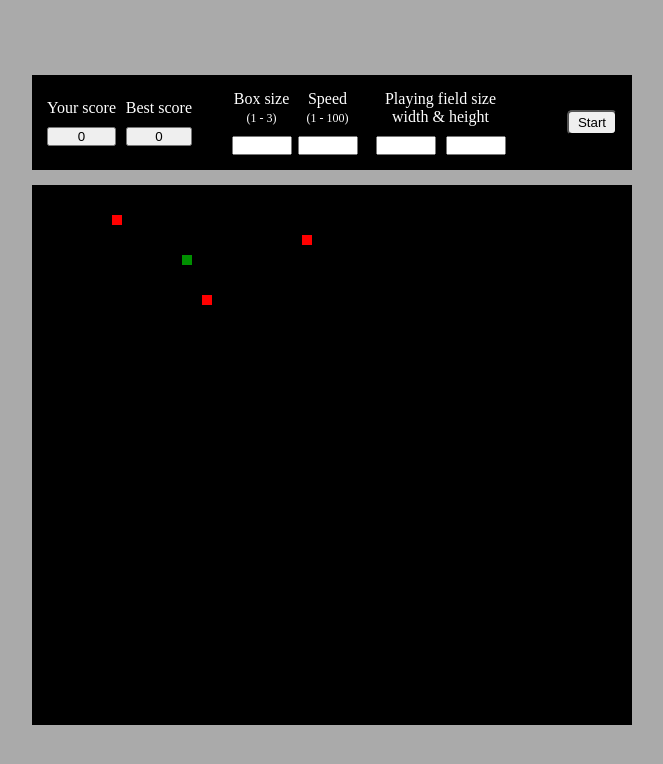
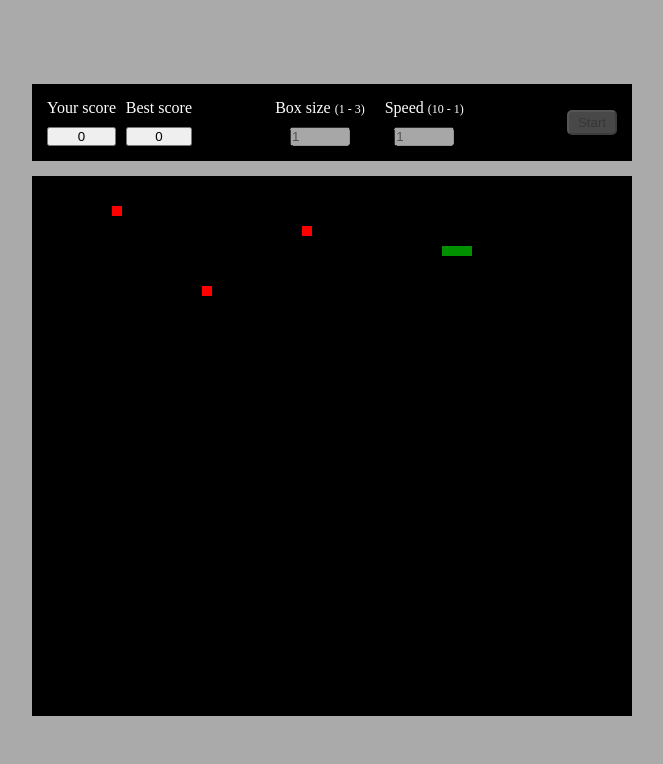
Before and after one commit to UsmanAhri/snake, a plain HTML site: page index.html in a window 1280 px wide. Both pictures are taken after a click on the button "Start". Shown: the whole page, without its empty margins (308-971 px from the left). Drawn offline with Linux system fonts and the light colour scheme.

Commit message:
finished programming settings bar

```diff
--- a/css/style.css
+++ b/css/style.css
@@ -61,10 +61,11 @@
     outline: none;
     background-color: #e67e22;
 }
-.settings {
+.top-bar {
     display: flex;
     justify-content: space-between;
     align-items: center;
+    flex-wrap: wrap;
     width: 600px;
     background-color: black;
     margin-bottom: 15px;
@@ -82,7 +83,7 @@
     margin-top: 10px;
     width: 100%;
 }
-.settings__cells-wrap {
+.settings__wrap {
     display: flex;
     align-items: flex-end;
 }
@@ -94,11 +95,7 @@
     color: #ffffff;
 }
 .settings__cell:not(:last-child) {
-    margin-right: 10px;
-    width: 56px;
-}
-.settings__cell:last-child {
-    margin-left: 10px;
+    margin-right: 20px;
 }
 .settings__cell-input {
     width: 60px;
@@ -119,8 +116,3 @@
     cursor: pointer;
     margin-left: 20px;
 }
-.settings__cell-input-wrap {
-    display: flex;
-    justify-content: space-between;
-    width: 130px;
-}
--- a/index.html
+++ b/index.html
@@ -19,7 +19,7 @@
         </div>
     </div>
     <div class="canvas-wrap">
-        <div class="settings">
+        <div class="top-bar">
             <div class="settings__scores-wrap">
                 <div>
                     <p class="settings__scores-title">Your score</p>
@@ -30,21 +30,14 @@
                     <input type="button" id="settings-best-score" class="settings__score-view" value="0">
                 </div>
             </div>
-            <div class="settings__cells-wrap">
+            <div class="settings__wrap">
                 <div class="settings__cell">
-                    <p class="settings__cell-title">Box size <br><span>(1 - 3)</span></p>
-                    <input type="text" id="box" class="settings__cell-input">
+                    <p class="settings__cell-title">Box size <span>(1 - 3)</span></p>
+                    <input type="text" id="box" class="settings__cell-input" value="1">
                 </div>
                 <div class="settings__cell">
-                    <p class="settings__cell-title">Speed <br><span>(1 - 100)</span></p>
-                    <input type="text" id="speed" class="settings__cell-input">
-                </div>
-                <div class="settings__cell">
-                    <p class="settings__cell-title">Playing field size <br>width & height</p>
-                    <div class="settings__cell-input-wrap">
-                        <input type="text" id="playing-field-width" class="settings__cell-input">
-                        <input type="text" id="playing-field-height" class="settings__cell-input">
-                    </div>
+                    <p class="settings__cell-title">Speed <span>(10 - 1)</span></p>
+                    <input type="text" id="speed" class="settings__cell-input" value="1">
                 </div>
             </div>
             <button id="settings__start">Start</button>
--- a/js/main.js
+++ b/js/main.js
@@ -1,9 +1,10 @@
 const   canvas     = document.getElementById('canvas'),
-        ctx      = canvas.getContext("2d");
+        ctx        = canvas.getContext("2d");
+
+let score          = 0,
+    bestScore      = 0;
 
 let settings = {
-    score: document.getElementById('settings-score').value,
-    bestScore: document.getElementById('settings-best-score').value,
     box: 10,
     speed: 100,
     width: 600,
@@ -11,8 +12,14 @@ let settings = {
     startButton: document.getElementById('settings__start')
 };
 
+let gameOverBlock = document.querySelector('.game-over-wrap'),
+    inputScore = document.querySelector('.game-over__score'),
+    inputBestScore = document.querySelector('.game-over__best-score');
+
+let intervalId;
+
 let snake = {
-    direction: '',
+    direction: 'ArrowRight',
     size: [],
     newHead: {},
     move() {
@@ -37,29 +44,31 @@ let snake = {
         };
     },
     startSize () {
-        for (i = 0; i < 3; i++) {
+        for (let i = 0; i < 3; i++) {
+            let halfWidth = canvas.width / 2;
+            let halfHeight = canvas.height / 2;
             let newElem = {
-                x: canvas.width / 2 - ((canvas.width / 2) % settings.box),
-                y: canvas.height / 2 - ((canvas.height / 2) % settings.box),
+                x: halfWidth - (halfWidth % settings.box),
+                y: halfHeight - (halfHeight % settings.box),
             };
 
             snake.size.push(newElem);
         }
     },
-    snakeTransition(e) {
-        if (e.x === -settings.box) {
-            e.x = canvas.width;
+    snakeTransition(newHead) {
+        if (newHead.x === -settings.box) {
+            newHead.x = canvas.width;
             snake.direction = 'ArrowLeft';
-        } else if (e.x === canvas.width) {
-            e.x = 0;
+        } else if (newHead.x === canvas.width) {
+            newHead.x = 0;
             snake.direction = 'ArrowRight';
         }
 
-        if (e.y === -settings.box) {
-            e.y = canvas.height;
+        if (newHead.y === -settings.box) {
+            newHead.y = canvas.height;
             snake.direction = 'ArrowUp';
-        } else if (e.y === canvas.height) {
-            e.y = 0;
+        } else if (newHead.y === canvas.height) {
+            newHead.y = 0;
             snake.direction = 'ArrowDown';
         }
     }
@@ -71,11 +80,11 @@ let food = {
             let x = Math.random() * canvas.width,
                 y = Math.random() * canvas.height;
             let newItem = {
-                x: x - (x % settings.box),
+                x: x - (x % settings.box), //
                 y: y - (y % settings.box)
             };
             let itemExists = false;
-            for (i = 0; i < this.amount.length; i++) {
+            for (let i = 0; i < this.amount.length; i++) {
                 if (this.amount[i] === newItem) {
                     itemExists = true;
                 }
@@ -96,44 +105,90 @@ let food = {
     }
 };
 
-function startGame() {
-    settings.height = 540;
-    settings.width = 600;
-    let personalSettings = {
-        box: document.getElementById('box').value,
-        speed: document.getElementById('speed').value,
-        width: document.getElementById('playing-field-width').value,
-        height: document.getElementById('playing-field-height').value,
-        startButton: document.getElementById('settings__start')
-    };
-
-    if (personalSettings.box >= 1 && personalSettings.box <= 3) {
-        settings.box = Math.round(personalSettings.box) * 10;
-    }
-
-    if (personalSettings.speed >= 1 && personalSettings.speed <= 100) {
-        settings.speed = Math.round(personalSettings.speed) * 10;
-    }
-
-
-    food.generateFood(3);
-    snake.startSize();
-    document.addEventListener("keydown", directionCode);
-    //settings.box = document.getElementById('box').value * 10;
-    console.log(personalSettings.box);
-    setInterval(snakeMovement, settings.speed);
-    setInterval(drawGame, 50);
-}
-
 settings.startButton.addEventListener("click", function () {
     startGame();
 });
 
-let gameOverBlock = document.querySelector('.game-over-wrap'),
-    inputScore = document.querySelector('.game-over__score'),
-    inputBestScore = document.querySelector('.game-over__best-score');
+function validationCheck(obj) {
+    let minBoxSize      = 1,
+        maxBoxSize      = 3,
+        minSpeed        = 5,
+        maxSpeed        = 1;
 
+    // Box size validation
 
+    if (obj.box >= minBoxSize && obj.box <= maxBoxSize) {
+        obj.box = Math.round(obj.box) * 10;
+    } else if (obj.box < minBoxSize) {
+        document.getElementById('box').value = minBoxSize;
+    } else if (obj.box > maxBoxSize) {
+        obj.box = maxBoxSize * 10;
+        document.getElementById('box').value = maxBoxSize;
+    }
+
+    // Speed validation
+
+    if (obj.speed <= minSpeed && obj.speed >= maxSpeed) {
+        obj.speed = Math.round(obj.speed) * 100;
+    }
+    else if (obj.speed > minSpeed) {
+        obj.speed = minSpeed * 100;
+    }
+    else {
+        obj.speed = maxSpeed * 100;
+    }
+}
+
+function startGame() {
+    let personalSettings = {
+        box: document.getElementById('box').value,
+        speed: document.getElementById('speed').value,
+    };
+
+    validationCheck(personalSettings);
+    settings.box = personalSettings.box;
+    settings.speed = personalSettings.speed;
+
+    console.log(personalSettings.speed);
+    console.log(settings.speed);
+
+    gameOverBlock.style.display = 'none';
+    food.generateFood(3);
+    snake.startSize();
+
+    document.addEventListener("keydown", directionCode);
+    snake.direction = "ArrowRight";
+
+    intervalId = setInterval(snakeMovement, settings.speed);
+    setInterval(drawGame, 50);
+
+    document.getElementById('settings-score').value = score;
+    document.getElementById('box').setAttribute('disabled', 'disabled');
+    document.getElementById('speed').setAttribute('disabled', 'disabled');
+    document.getElementById('settings__start').setAttribute('disabled', 'disabled');
+}
+
+function gameOver() {
+    gameOverBlock.style.display = 'flex';
+    snake.direction = '';
+    clearInterval(intervalId);
+    document.removeEventListener("keydown", directionCode);
+
+    snake.size = [];
+    snake.direction = '';
+
+    settings.speed = 100;
+
+    if (score > bestScore) bestScore = score;
+    inputScore.value = score;
+    inputBestScore.value = bestScore;
+    score = 0;
+    document.getElementById('settings-best-score').value = bestScore;
+
+    document.getElementById('box').removeAttribute('disabled', 'disabled');
+    document.getElementById('speed').removeAttribute('disabled', 'disabled');
+    document.getElementById('settings__start').removeAttribute('disabled', 'disabled');
+}
 
 let directionArray = [];
 function directionCode(e) {
@@ -172,7 +227,8 @@ let snakeMovement = function () {
     if (eaten) {
         snake.size.unshift(snake.move());
         food.amount[i] = food.generateNewFood ();
-        settings.score += 1;
+        score++;
+        document.getElementById('settings-score').value = score;
         eaten = false;
     } else {
         snake.size.unshift(snake.move());
@@ -186,18 +242,6 @@ let snakeMovement = function () {
     snake.snakeTransition(snake.newHead);
 };
 
-function gameOver() {
-    gameOverBlock.style.display = 'flex';
-    snake.direction = '';
-    clearInterval(snakeMovement);
-    document.removeEventListener("keydown", directionCode);
-    snake.size = [];
-    snake.startSize();
-    if (settings.score > settings.bestScore) settings.bestScore = settings.score;
-    inputScore.value = settings.score;
-    inputBestScore.value = settings.bestScore;
-    settings.score = 0;
-}
 
 function drawGame() {
     canvas.width = settings.width;
```
